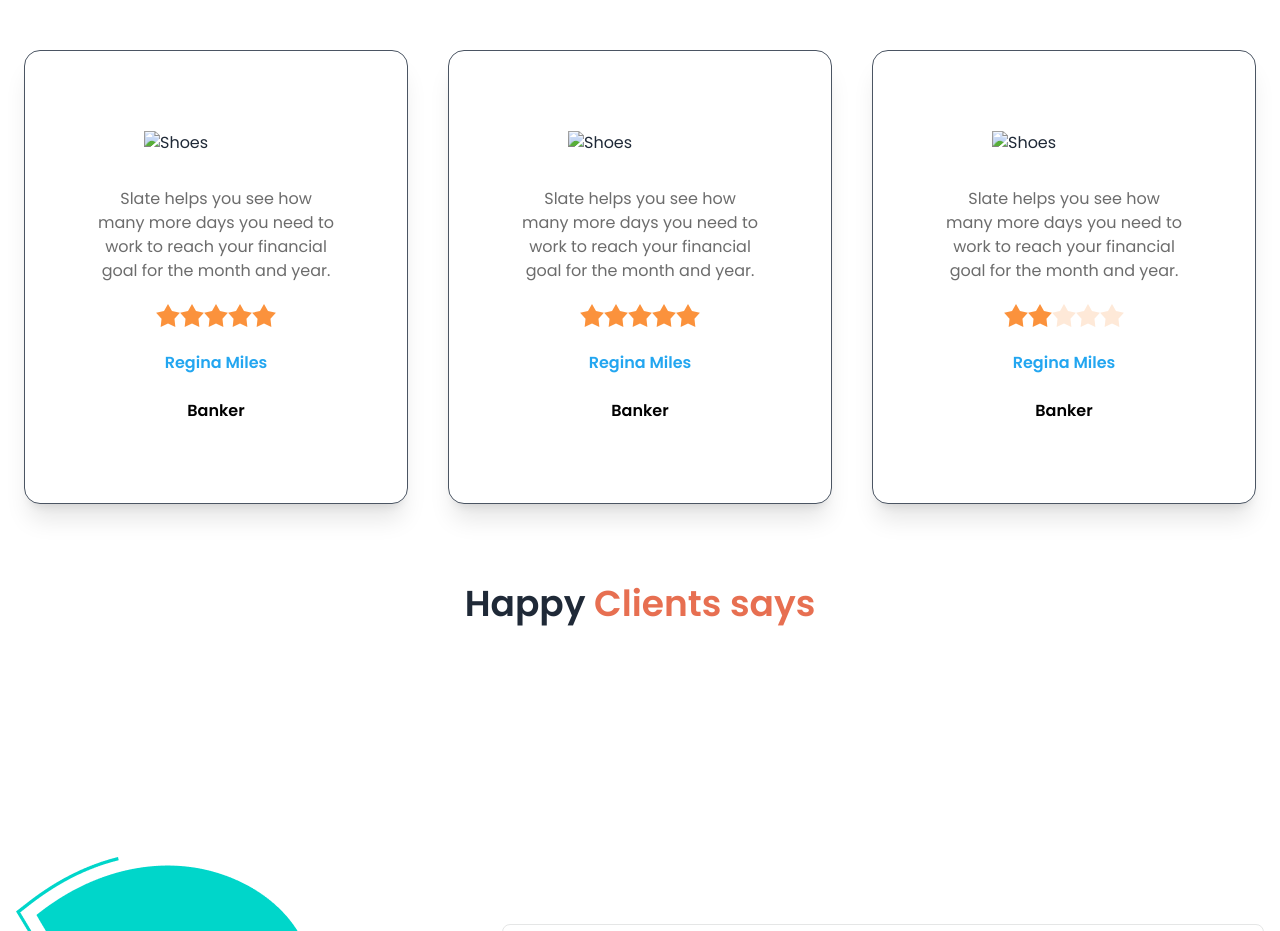
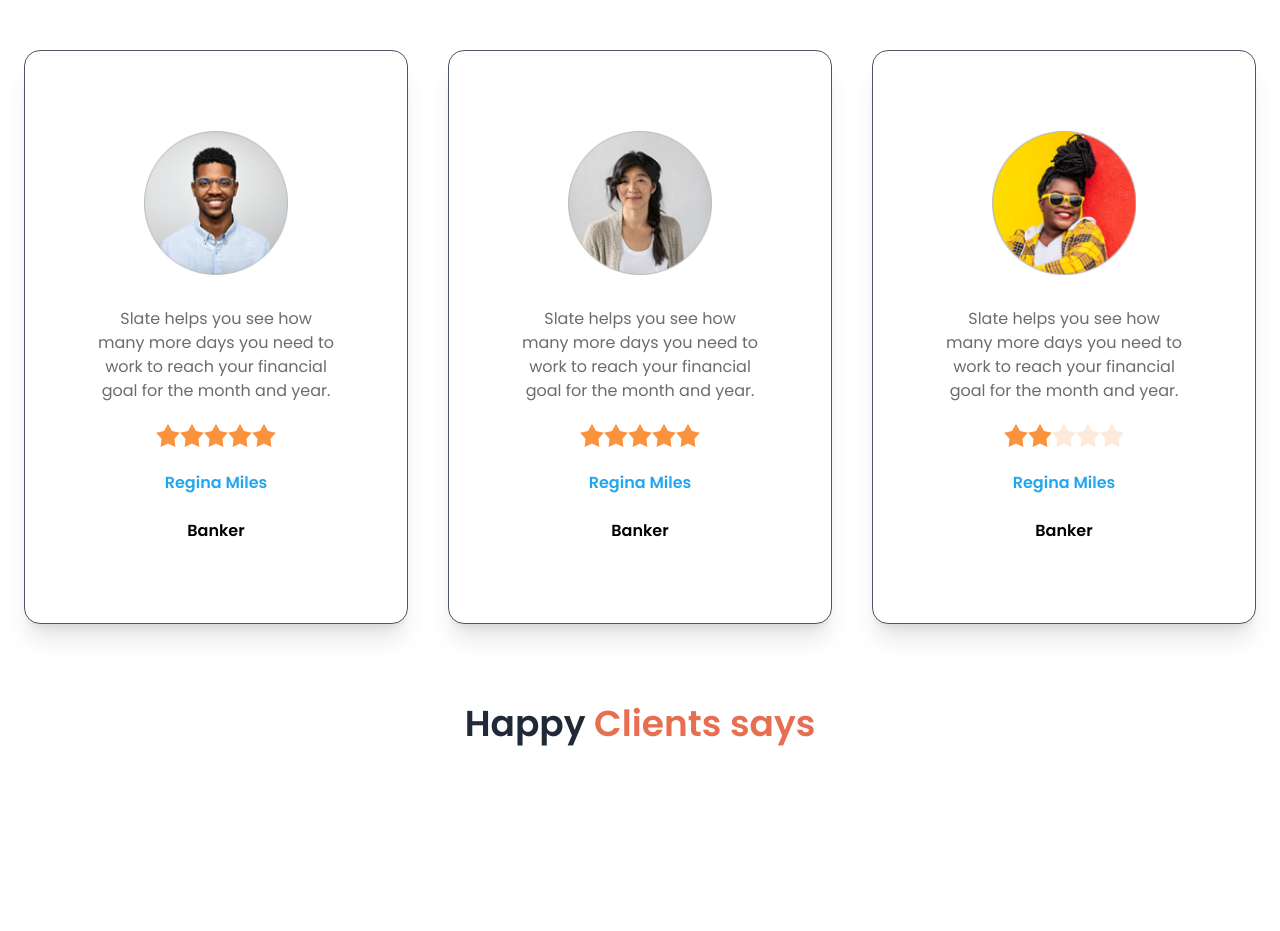
Before and after one commit to ashikurbd71/bike-zone-website, a plain HTML site: page index.html in a window 1280 px wide. Shown: the part 2000-2931 px from the top of the page. Drawn offline with nearby package versions, Linux system fonts and the light colour scheme.

Commit message:
pic doen

```diff
--- a/index.html
+++ b/index.html
@@ -299,7 +299,7 @@
 
                 <div class="card w-96 bg-base-100 shadow-xl p-10 border border-gray-600">
                   <figure class="px-10 pt-10">
-                    <img class="w-36" src="/images/others/user-1" alt="Shoes" class="rounded-xl" />
+                    <img class="w-36" src="/images/user/user-1.png" alt="Shoes" class="rounded-xl" />
                   </figure>
                   <div class="card-body items-center text-center">
 
@@ -330,7 +330,7 @@
 
                 <div class="card w-96 bg-base-100 shadow-xl p-10 border border-gray-600">
                   <figure class="px-10 pt-10">
-                    <img class="w-36" src="/images/others/user-2.png" alt="Shoes" class="rounded-xl" />
+                    <img class="w-36" src="/images/user/user-2.png" alt="Shoes" class="rounded-xl" />
                   </figure>
                   <div class="card-body items-center text-center">
 
@@ -360,7 +360,7 @@
 
                 <div class="card w-96 bg-base-100 shadow-xl p-10 border border-gray-600">
                   <figure class="px-10 pt-10">
-                    <img class="w-36" src="/images/others/user-3.png" alt="Shoes" class="rounded-xl" />
+                    <img class="w-36" src="/images/user/user-3.png" alt="Shoes" class="rounded-xl" />
                   </figure>
                   <div class="card-body items-center text-center">
 
```
